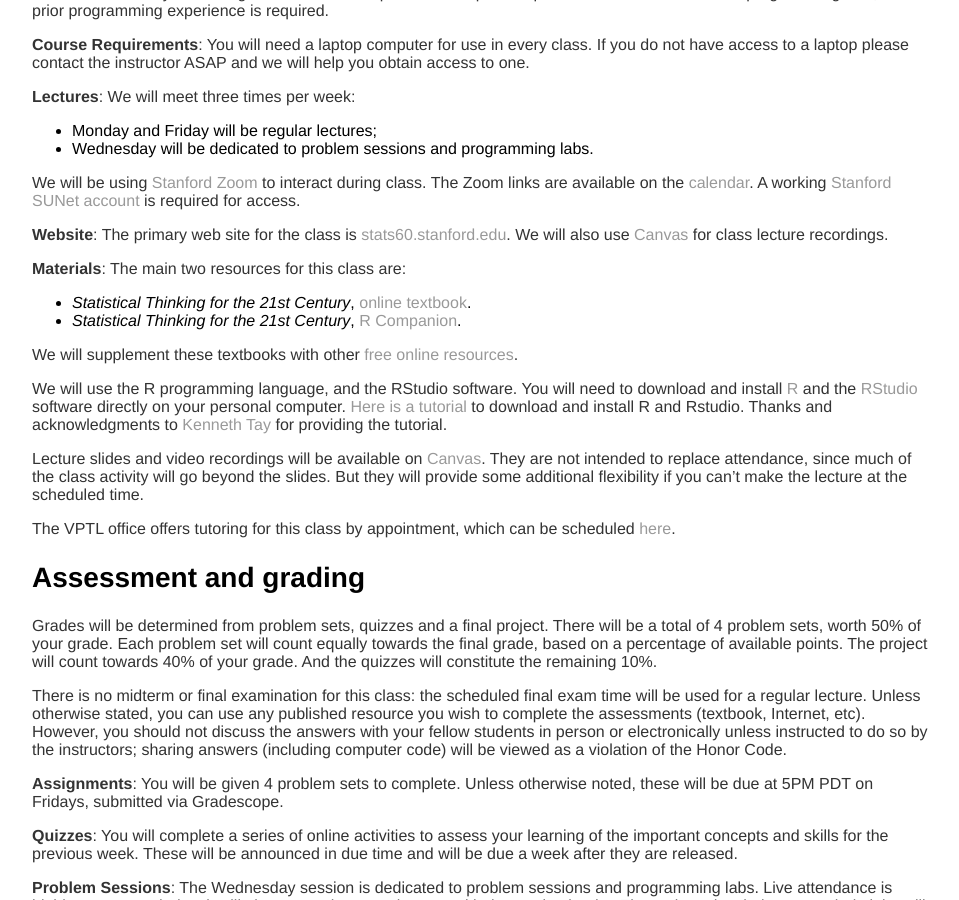
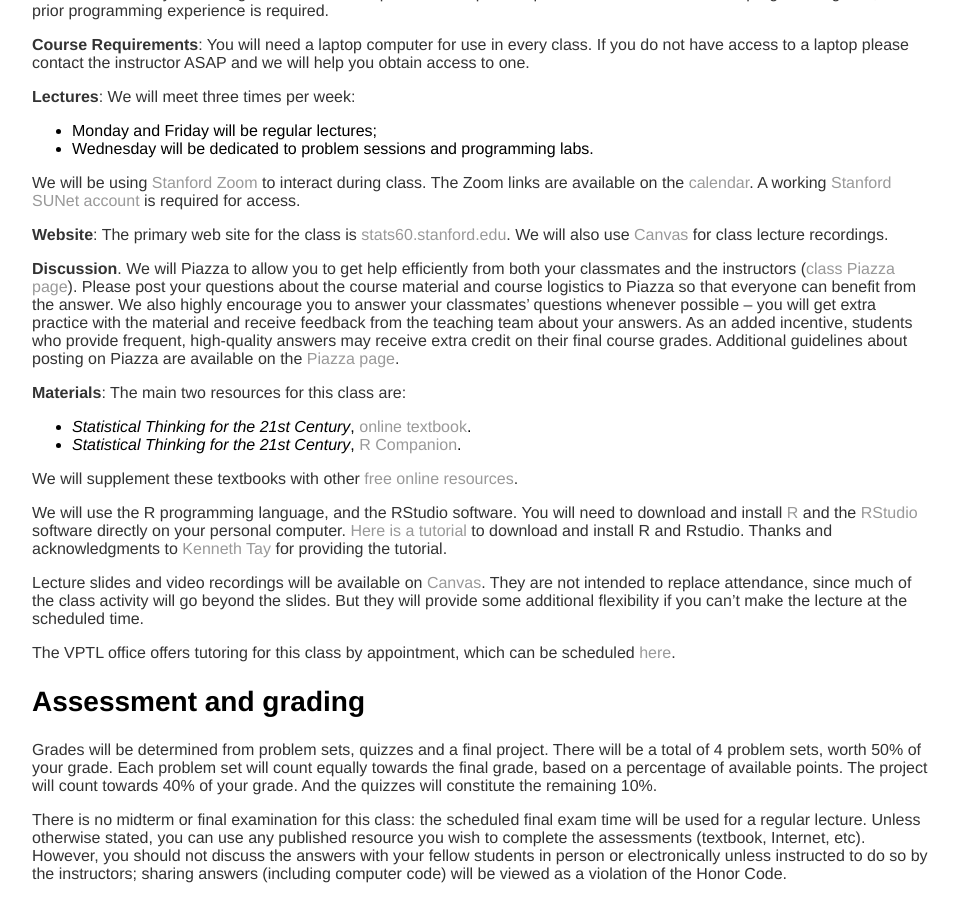
Before and after one commit to stats60/stats60.github.io, a Jekyll site: the page built from prospectus/index.md, in a window 1280 px wide and 900 px high, scrolled down 682 px. Shown: the whole window, without its empty margins (160-1119 px from the left). Built offline with Jekyll 4.4.1, drawn with Linux system fonts in a browser that asks for light colours; our own code applies the rules of GitHub Pages for plain Markdown files.

Commit message:
added piazza

```diff
--- a/prospectus/index.md
+++ b/prospectus/index.md
@@ -32,7 +32,7 @@
 
 **Website**: The primary web site for the class is [stats60.stanford.edu](http://stats60.stanford.edu). We will also use [Canvas](https://canvas.stanford.edu) for class lecture recordings.
 
-<!-- **Discussion**.  We will Piazza to allow you to get help efficiently from both your classmates and the instructors ([class Piazza page](https://piazza.com/stanford/summer2020/stats60psych10stats160)). Please post your questions about the course material and course logistics to Piazza so that everyone can benefit from the answer. We also highly encourage you to answer your classmates’ questions whenever possible – you will get extra practice with the material and receive feedback from the teaching team about your answers. As an added incentive, students who provide frequent, high-quality answers may receive extra credit on their final course grades. Additional guidelines about posting on Piazza are available on the [Piazza page](https://piazza.com/product/overview). -->
+**Discussion**.  We will Piazza to allow you to get help efficiently from both your classmates and the instructors ([class Piazza page](https://piazza.com/stanford/summer2020/stats60psych10stats160)). Please post your questions about the course material and course logistics to Piazza so that everyone can benefit from the answer. We also highly encourage you to answer your classmates’ questions whenever possible – you will get extra practice with the material and receive feedback from the teaching team about your answers. As an added incentive, students who provide frequent, high-quality answers may receive extra credit on their final course grades. Additional guidelines about posting on Piazza are available on the [Piazza page](https://piazza.com/product/overview).
 
 **Materials**:
 The main two resources for this class are:
```
